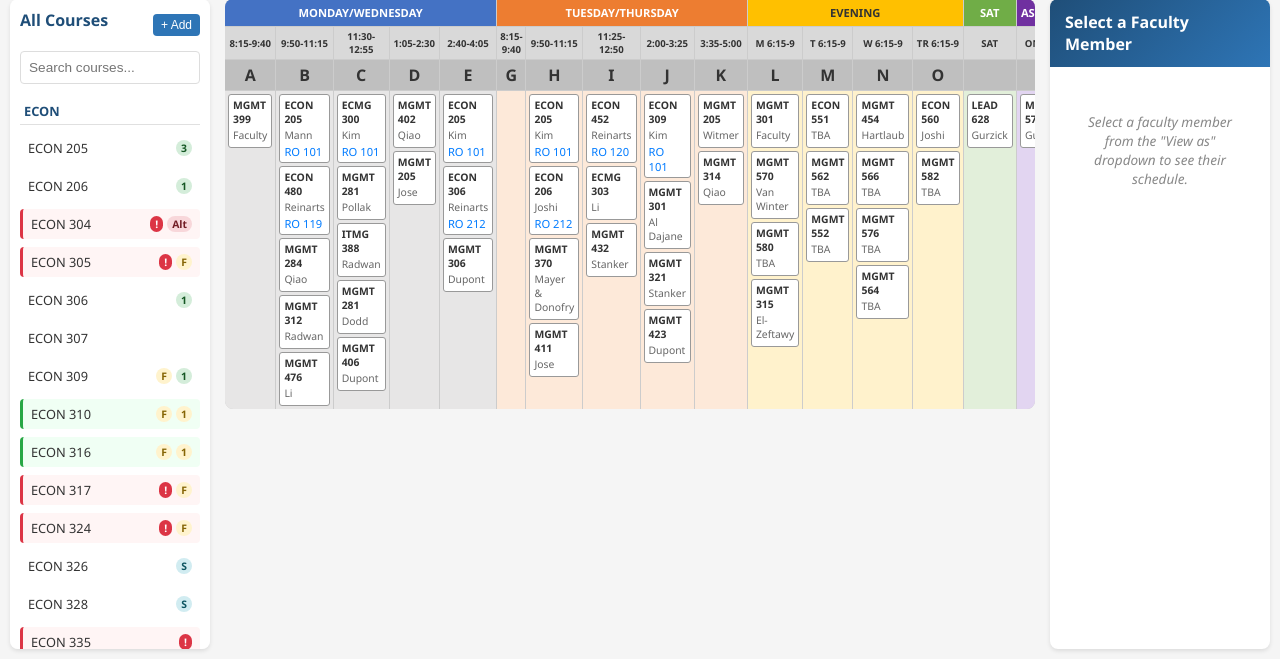
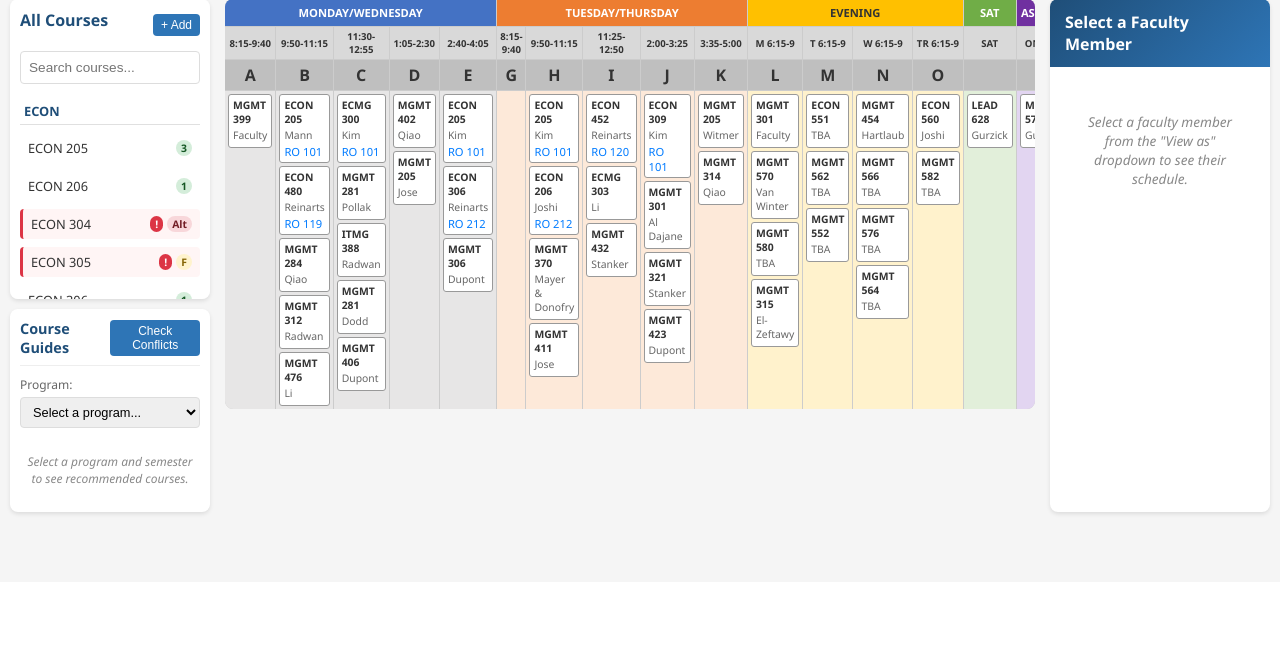
Before and after one commit to dgurzick/CourseScheduler, a Flask app: page / in a window 1280 px wide. Shown: the part 218-877 px from the top of the page. After the commit the page ends 735 px from the top, so only its background shows below. Run offline with Flask 3, Linux system fonts and the light colour scheme; some libraries are stand-ins or nearby versions.

Commit message:
Add course guides panel and fix deploy
- Fix missing requests module in requirements.txt (fixes deploy error)
- Add course guides panel at bottom left showing recommended course sequences
- Add conflict checker that identifies scheduling conflicts between courses
  students should take together in the same semester
- Smart multi-section detection: only flags conflicts when ALL sections overlap
- Support for Business Admin, Accounting, Economics, and Finance programs

Co-Authored-By: Claude Opus 4.5 <noreply@anthropic.com>

```diff
--- a/app.py
+++ b/app.py
@@ -28,6 +28,61 @@ DEFAULT_TERM = 'fall-2026'
 
 # Reset password
 RESET_PASSWORD = 'donkey'
+
+# Course guides data - courses students should take together each semester
+COURSE_GUIDES = {
+    'business': {
+        'name': 'Business Administration',
+        'semesters': {
+            'Y1-Fall': ['MGMT 205', 'ECON 205'],
+            'Y1-Spring': ['ECON 206'],
+            'Y2-Fall': ['MGMT 281', 'ECMG 303', 'MGMT 301'],
+            'Y2-Spring': ['MGMT 284', 'MGMT 306', 'ECON 306'],
+            'Y3-Fall': ['MGMT 312'],
+            'Y3-Spring': ['MGMT 314', 'MGMT 399'],
+            'Y4-Fall': ['ITMG 388', 'MGMT 454'],
+            'Y4-Spring': ['MGMT 411']
+        }
+    },
+    'accounting': {
+        'name': 'Accounting',
+        'semesters': {
+            'Y1-Fall': ['MGMT 205', 'ECON 205', 'MGMT 281'],
+            'Y1-Spring': ['MGMT 284', 'ECON 206'],
+            'Y2-Fall': ['MGMT 321', 'MGMT 306'],
+            'Y2-Spring': ['MGMT 322', 'MGMT 312'],
+            'Y3-Fall': ['MGMT 432', 'MGMT 314', 'ECMG 303'],
+            'Y3-Spring': ['MGMT 331', 'MGMT 433', 'ITMG 388'],
+            'Y4-Fall': ['MGMT 434', 'MGMT 399', 'MGMT 454'],
+            'Y4-Spring': ['MGMT 411']
+        }
+    },
+    'economics': {
+        'name': 'Economics',
+        'semesters': {
+            'Y1-Fall': ['ECON 205'],
+            'Y1-Spring': ['ECON 206'],
+            'Y2-Fall': ['ECON 305'],
+            'Y2-Spring': ['ECON 306'],
+            'Y3-Fall': ['ECON 452'],
+            'Y4-Fall': ['ECON 480'],
+            'Y4-Spring': ['ECON 470']
+        }
+    },
+    'finance': {
+        'name': 'Finance',
+        'semesters': {
+            'Y1-Fall': ['MGMT 205', 'ECON 205'],
+            'Y1-Spring': ['ECON 206'],
+            'Y2-Fall': ['MGMT 281', 'ECMG 303', 'MGMT 301'],
+            'Y2-Spring': ['MGMT 284', 'MGMT 306', 'MGMT 312'],
+            'Y3-Fall': ['MGMT 314', 'MGMT 402', 'MGMT 454'],
+            'Y3-Spring': ['MGMT 370', 'ITMG 388', 'MGMT 410'],
+            'Y4-Fall': ['MGMT 411'],
+            'Y4-Spring': ['MGMT 399', 'ECMG 478']
+        }
+    }
+}
 
 
 def get_schedule_file(term):
@@ -210,6 +265,112 @@ def get_faculty():
 def get_course_history():
     """Return all course history data."""
     return jsonify(load_course_history())
+
+
+@app.route('/api/course-guides')
+def get_course_guides():
+    """Return course guide data for all programs."""
+    return jsonify(COURSE_GUIDES)
+
+
+@app.route('/api/check-conflicts', methods=['POST'])
+def check_conflicts():
+    """Check for scheduling conflicts between recommended courses."""
+    data = request.json
+    term = data.get('term', DEFAULT_TERM)
+    courses_to_check = data.get('courses', [])  # List of course codes like ['MGMT 205', 'ECON 205']
+
+    schedule = load_schedule(term)
+
+    # Build a map of course code to all sections and their slots
+    course_sections = {}
+    for course in schedule['courses']:
+        code_key = f"{course['code']} {course['number']}"
+        if code_key not in course_sections:
+            course_sections[code_key] = []
+        if course.get('slotId'):
+            course_sections[code_key].append({
+                'section': course['section'],
+                'slot': course['slotId'],
+                'instructor': course.get('instructor', 'TBA'),
+                'room': course.get('room', '')
+            })
+
+    conflicts = []
+    course_status = {}
+
+    # Check status of each requested course
+    for course_code in courses_to_check:
+        sections = course_sections.get(course_code, [])
+        if not sections:
+            course_status[course_code] = {
+                'scheduled': False,
+                'sections': [],
+                'status': 'not-scheduled'
+            }
+        else:
+            course_status[course_code] = {
+                'scheduled': True,
+                'sections': sections,
+                'status': 'scheduled'
+            }
+
+    # Check for conflicts between pairs of courses
+    for i, course1 in enumerate(courses_to_check):
+        for course2 in courses_to_check[i+1:]:
+            sections1 = course_sections.get(course1, [])
+            sections2 = course_sections.get(course2, [])
+
+            if not sections1 or not sections2:
+                continue
+
+            # Check if ALL combinations conflict
+            all_conflict = True
+            conflict_slots = []
+            available_combo = None
+
+            for s1 in sections1:
+                for s2 in sections2:
+                    if s1['slot'] == s2['slot']:
+                        conflict_slots.append({
+                            'course1': f"{course1}-{s1['section']}",
+                            'course2': f"{course2}-{s2['section']}",
+                            'slot': s1['slot']
+                        })
+                    else:
+                        all_conflict = False
+                        available_combo = {
+                            'course1': f"{course1}-{s1['section']} ({s1['slot']})",
+                            'course2': f"{course2}-{s2['section']} ({s2['slot']})"
+                        }
+
+            if conflict_slots:
+                if all_conflict:
+                    conflicts.append({
+                        'type': 'critical',
+                        'message': f'{course1} and {course2} have NO non-conflicting sections',
+                        'courses': [course1, course2],
+                        'details': conflict_slots
+                    })
+                    # Update status for these courses
+                    if course1 in course_status:
+                        course_status[course1]['status'] = 'conflict'
+                    if course2 in course_status:
+                        course_status[course2]['status'] = 'conflict'
+                else:
+                    conflicts.append({
+                        'type': 'warning',
+                        'message': f'{course1} and {course2} have some section conflicts, but alternatives exist',
+                        'courses': [course1, course2],
+                        'available': available_combo
+                    })
+
+    return jsonify({
+        'success': True,
+        'conflicts': conflicts,
+        'courseStatus': course_status,
+        'term': term
+    })
 
 
 @app.route('/api/course-history/<course_id>')
--- a/requirements.txt
+++ b/requirements.txt
@@ -6,3 +6,4 @@ eventlet==0.34.2
 openpyxl==3.1.2
 gunicorn==21.2.0
 dnspython==2.4.2
+requests==2.31.0
--- a/static/css/style.css
+++ b/static/css/style.css
@@ -158,13 +158,12 @@ body {
 
 /* Sidebar Styles */
 .sidebar {
-    width: 200px;
-    min-width: 200px;
+    width: 100%;
     background: white;
     border-radius: 8px;
     padding: 10px;
     box-shadow: 0 2px 4px rgba(0, 0, 0, 0.1);
-    max-height: calc(100vh - 150px);
+    max-height: calc(100vh - 500px);
     overflow-y: auto;
 }
 
@@ -1346,3 +1345,167 @@ body {
     margin-left: 4px;
     vertical-align: middle;
 }
+
+/* Course Guides Panel */
+.course-guides-panel {
+    width: 200px;
+    min-width: 200px;
+    background: white;
+    border-radius: 8px;
+    padding: 10px;
+    box-shadow: 0 2px 4px rgba(0, 0, 0, 0.1);
+    margin-top: 10px;
+    max-height: 350px;
+    overflow-y: auto;
+}
+
+.guides-panel-header {
+    display: flex;
+    justify-content: space-between;
+    align-items: center;
+    margin-bottom: 10px;
+    padding-bottom: 8px;
+    border-bottom: 1px solid #eee;
+}
+
+.guides-panel-header h3 {
+    font-size: 0.9rem;
+    color: #1F4E78;
+    margin: 0;
+}
+
+.guides-panel-content {
+    font-size: 0.8rem;
+}
+
+.guide-select, .semester-select {
+    margin-bottom: 10px;
+}
+
+.guide-select label, .semester-select label {
+    display: block;
+    font-size: 0.75rem;
+    color: #666;
+    margin-bottom: 4px;
+}
+
+.guide-select select, .semester-select select {
+    width: 100%;
+    padding: 6px 8px;
+    border: 1px solid #ddd;
+    border-radius: 4px;
+    font-size: 0.8rem;
+}
+
+.recommended-courses {
+    margin-top: 10px;
+}
+
+.recommended-courses h4 {
+    font-size: 0.8rem;
+    color: #1F4E78;
+    margin: 0 0 8px 0;
+}
+
+.no-guide-selected {
+    color: #888;
+    font-style: italic;
+    font-size: 0.75rem;
+    text-align: center;
+    padding: 15px 5px;
+}
+
+.recommended-course-item {
+    display: flex;
+    justify-content: space-between;
+    align-items: center;
+    padding: 5px 6px;
+    background: #f8f9fa;
+    border-radius: 4px;
+    margin-bottom: 4px;
+    font-size: 0.75rem;
+}
+
+.recommended-course-item.scheduled {
+    background: #d4edda;
+    border-left: 3px solid #28a745;
+}
+
+.recommended-course-item.not-scheduled {
+    background: #fff3cd;
+    border-left: 3px solid #ffc107;
+}
+
+.recommended-course-item.conflict {
+    background: #f8d7da;
+    border-left: 3px solid #dc3545;
+}
+
+.course-status-icon {
+    font-size: 0.7rem;
+}
+
+.conflict-results {
+    margin-top: 12px;
+    padding-top: 10px;
+    border-top: 1px solid #eee;
+}
+
+.conflict-results h4 {
+    font-size: 0.8rem;
+    color: #1F4E78;
+    margin: 0 0 8px 0;
+}
+
+.conflict-item {
+    background: #f8d7da;
+    border-left: 3px solid #dc3545;
+    padding: 8px;
+    border-radius: 4px;
+    margin-bottom: 6px;
+    font-size: 0.75rem;
+}
+
+.conflict-item.warning {
+    background: #fff3cd;
+    border-left-color: #ffc107;
+}
+
+.conflict-item .conflict-courses {
+    font-weight: 600;
+    color: #721c24;
+}
+
+.conflict-item .conflict-time {
+    color: #856404;
+    font-size: 0.7rem;
+    margin-top: 2px;
+}
+
+.no-conflicts {
+    background: #d4edda;
+    color: #155724;
+    padding: 10px;
+    border-radius: 4px;
+    text-align: center;
+    font-size: 0.8rem;
+}
+
+/* Adjust main content for new panel */
+.main-content {
+    display: flex;
+    gap: 15px;
+}
+
+.left-panels {
+    display: flex;
+    flex-direction: column;
+    width: 200px;
+    min-width: 200px;
+}
+
+@media (max-width: 1200px) {
+    .course-guides-panel {
+        display: none;
+    }
+}
--- a/static/js/app.js
+++ b/static/js/app.js
@@ -6,12 +6,15 @@ class CourseScheduler {
         this.socket = null;
         this.scheduleData = { courses: [], instructors: [], timeSlots: {} };
         this.courseHistory = {}; // Historical course offerings
+        this.courseGuides = {}; // Course guide data
         this.selectedFaculty = '';
         this.currentTerm = 'fall-2026';
         this.currentCourseId = null;
         this.pendingSlotId = null; // For double-click to add course
         this.actionHistory = []; // Track all actions for undo
         this.historyPanelOpen = false;
+        this.selectedProgram = '';
+        this.selectedSemester = '';
 
         // Slot ID to human-readable schedule mapping
         this.slotLabels = {
@@ -51,6 +54,7 @@ class CourseScheduler {
 
         await this.loadSchedule();
         await this.loadCourseHistory();
+        await this.loadCourseGuides();
         this.initSocket();
         this.setupEventListeners();
         this.renderCourseList();
@@ -58,6 +62,16 @@ class CourseScheduler {
         this.populateFacultyDropdown();
         this.updateFacultyPanel();
         this.updateTermDisplay();
+    }
+
+    // Load course guide data
+    async loadCourseGuides() {
+        try {
+            const response = await fetch('/api/course-guides');
+            this.courseGuides = await response.json();
+        } catch (error) {
+            console.error('Failed to load course guides:', error);
+        }
     }
 
     // Parse URL parameters for shareable links
@@ -398,6 +412,213 @@ class CourseScheduler {
                 this.undo();
             }
         });
+
+        // Course Guides panel
+        document.getElementById('programSelect').addEventListener('change', (e) => {
+            this.selectedProgram = e.target.value;
+            this.updateSemesterDropdown();
+            this.updateRecommendedCourses();
+        });
+
+        document.getElementById('semesterSelect').addEventListener('change', (e) => {
+            this.selectedSemester = e.target.value;
+            this.updateRecommendedCourses();
+        });
+
+        document.getElementById('checkConflicts').addEventListener('click', () => {
+            this.checkScheduleConflicts();
+        });
+    }
+
+    // Update semester dropdown based on selected program
+    updateSemesterDropdown() {
+        const semesterGroup = document.getElementById('semesterSelectGroup');
+        const semesterSelect = document.getElementById('semesterSelect');
+
+        if (!this.selectedProgram || !this.courseGuides[this.selectedProgram]) {
+            semesterGroup.style.display = 'none';
+            return;
+        }
+
+        const program = this.courseGuides[this.selectedProgram];
+        const semesters = Object.keys(program.semesters);
+
+        // Filter based on current term (Fall = Y#-Fall, Spring = Y#-Spring)
+        const isFall = this.currentTerm === 'fall-2026';
+        const termFilter = isFall ? 'Fall' : 'Spring';
+
+        const filteredSemesters = semesters.filter(s => s.includes(termFilter));
+
+        semesterSelect.innerHTML = '<option value="">Select semester...</option>';
+        filteredSemesters.forEach(sem => {
+            const option = document.createElement('option');
+            option.value = sem;
+            // Format: Y1-Fall -> Year 1 Fall
+            const label = sem.replace('Y', 'Year ').replace('-', ' ');
+            option.textContent = label;
+            semesterSelect.appendChild(option);
+        });
+
+        semesterGroup.style.display = 'block';
+        this.selectedSemester = '';
+    }
+
+    // Update recommended courses display
+    updateRecommendedCourses() {
+        const container = document.getElementById('recommendedCourses');
+        const conflictResults = document.getElementById('conflictResults');
+
+        conflictResults.style.display = 'none';
+
+        if (!this.selectedProgram || !this.selectedSemester) {
+            container.innerHTML = '<p class="no-guide-selected">Select a program and semester to see recommended courses.</p>';
+            return;
+        }
+
+        const program = this.courseGuides[this.selectedProgram];
+        const courses = program.semesters[this.selectedSemester] || [];
+
+        if (courses.length === 0) {
+            container.innerHTML = '<p class="no-guide-selected">No DSB courses recommended for this semester.</p>';
+            return;
+        }
+
+        // Check which courses are scheduled
+        const courseStatus = courses.map(courseCode => {
+            const parts = courseCode.split(' ');
+            const code = parts[0];
+            const number = parts[1];
+
+            const sections = this.scheduleData.courses.filter(c =>
+                c.code === code && c.number === number
+            );
+
+            const scheduledSections = sections.filter(s => s.slotId);
+
+            return {
+                code: courseCode,
+                scheduled: scheduledSections.length > 0,
+                sections: scheduledSections.map(s => ({
+                    section: s.section,
+                    slot: s.slotId,
+                    instructor: s.instructor || 'TBA'
+                }))
+            };
+        });
+
+        container.innerHTML = `
+            <h4>${program.name} - ${this.selectedSemester.replace('Y', 'Year ').replace('-', ' ')}</h4>
+            ${courseStatus.map(c => `
+                <div class="recommended-course-item ${c.scheduled ? 'scheduled' : 'not-scheduled'}">
+                    <span>${c.code}</span>
+                    <span class="course-status-icon">${c.scheduled ? '✓ ' + c.sections.length : '—'}</span>
+                </div>
+            `).join('')}
+        `;
+    }
+
+    // Check for scheduling conflicts between recommended courses
+    async checkScheduleConflicts() {
+        if (!this.selectedProgram || !this.selectedSemester) {
+            this.showToast('Select a program and semester first', 'info');
+            return;
+        }
+
+        const program = this.courseGuides[this.selectedProgram];
+        const courses = program.semesters[this.selectedSemester] || [];
+
+        if (courses.length < 2) {
+            this.showToast('Need at least 2 courses to check conflicts', 'info');
+            return;
+        }
+
+        try {
+            const response = await fetch('/api/check-conflicts', {
+                method: 'POST',
+                headers: { 'Content-Type': 'application/json' },
+                body: JSON.stringify({
+                    term: this.currentTerm,
+                    courses: courses
+                })
+            });
+
+            const data = await response.json();
+
+            if (data.success) {
+                this.displayConflictResults(data);
+            } else {
+                this.showToast('Failed to check conflicts', 'error');
+            }
+        } catch (error) {
+            console.error('Failed to check conflicts:', error);
+            this.showToast('Failed to check conflicts', 'error');
+        }
+    }
+
+    // Display conflict check results
+    displayConflictResults(data) {
+        const container = document.getElementById('conflictResults');
+        const coursesContainer = document.getElementById('recommendedCourses');
+
+        // Update course status in recommended courses display
+        const program = this.courseGuides[this.selectedProgram];
+        const courses = program.semesters[this.selectedSemester] || [];
+
+        coursesContainer.innerHTML = `
+            <h4>${program.name} - ${this.selectedSemester.replace('Y', 'Year ').replace('-', ' ')}</h4>
+            ${courses.map(courseCode => {
+                const status = data.courseStatus[courseCode];
+                let statusClass = 'not-scheduled';
+                let icon = '—';
+
+                if (status) {
+                    if (status.status === 'conflict') {
+                        statusClass = 'conflict';
+                        icon = '⚠';
+                    } else if (status.scheduled) {
+                        statusClass = 'scheduled';
+                        icon = '✓ ' + status.sections.length;
+                    }
+                }
+
+                return `
+                    <div class="recommended-course-item ${statusClass}">
+                        <span>${courseCode}</span>
+                        <span class="course-status-icon">${icon}</span>
+                    </div>
+                `;
+            }).join('')}
+        `;
+
+        // Display conflicts
+        if (data.conflicts.length === 0) {
+            container.innerHTML = '<div class="no-conflicts">✓ No conflicts found! Students can take all courses together.</div>';
+        } else {
+            const criticalConflicts = data.conflicts.filter(c => c.type === 'critical');
+            const warnings = data.conflicts.filter(c => c.type === 'warning');
+
+            container.innerHTML = `
+                <h4>Conflict Analysis</h4>
+                ${criticalConflicts.length > 0 ? `
+                    ${criticalConflicts.map(c => `
+                        <div class="conflict-item">
+                            <div class="conflict-courses">${c.message}</div>
+                            <div class="conflict-time">All sections overlap - students cannot take both courses</div>
+                        </div>
+                    `).join('')}
+                ` : ''}
+                ${warnings.length > 0 ? `
+                    ${warnings.map(c => `
+                        <div class="conflict-item warning">
+                            <div class="conflict-courses">${c.courses.join(' & ')}</div>
+                            <div class="conflict-time">Some sections conflict, but ${c.available.course1} and ${c.available.course2} work together</div>
+                        </div>
+                    `).join('')}
+                ` : ''}
+            `;
+        }
+
+        container.style.display = 'block';
     }
 
     // Populate faculty dropdown and ensure faculty list is initialized
--- a/templates/index.html
+++ b/templates/index.html
@@ -47,6 +47,7 @@
         </header>
 
         <div class="main-content">
+            <div class="left-panels">
                 <aside class="sidebar" id="courseSidebar">
                     <div class="sidebar-header">
                         <h3>All Courses</h3>
@@ -59,6 +60,37 @@
                         <!-- Courses will be populated by JavaScript -->
                     </div>
                 </aside>
+
+                <!-- Course Guides Panel (below sidebar) -->
+                <aside class="course-guides-panel" id="courseGuidesPanel">
+                <div class="guides-panel-header">
+                    <h3>Course Guides</h3>
+                    <button id="checkConflicts" class="btn btn-sm btn-primary">Check Conflicts</button>
+                </div>
+                <div class="guides-panel-content">
+                    <div class="guide-select">
+                        <label for="programSelect">Program:</label>
+                        <select id="programSelect">
+                            <option value="">Select a program...</option>
+                            <option value="business">Business Administration</option>
+                            <option value="accounting">Accounting</option>
+                            <option value="economics">Economics</option>
+                            <option value="finance">Finance</option>
+                        </select>
+                    </div>
+                    <div class="semester-select" id="semesterSelectGroup" style="display: none;">
+                        <label for="semesterSelect">Semester:</label>
+                        <select id="semesterSelect">
+                            <option value="">Select semester...</option>
+                        </select>
+                    </div>
+                    <div class="recommended-courses" id="recommendedCourses">
+                        <p class="no-guide-selected">Select a program and semester to see recommended courses.</p>
+                    </div>
+                    <div class="conflict-results" id="conflictResults" style="display: none;"></div>
+                </div>
+            </aside>
+            </div><!-- end left-panels -->
 
             <main class="schedule-container">
                 <div class="schedule-grid" id="scheduleGrid">
```
Lines whose indentation alone changed are shown as unchanged.
